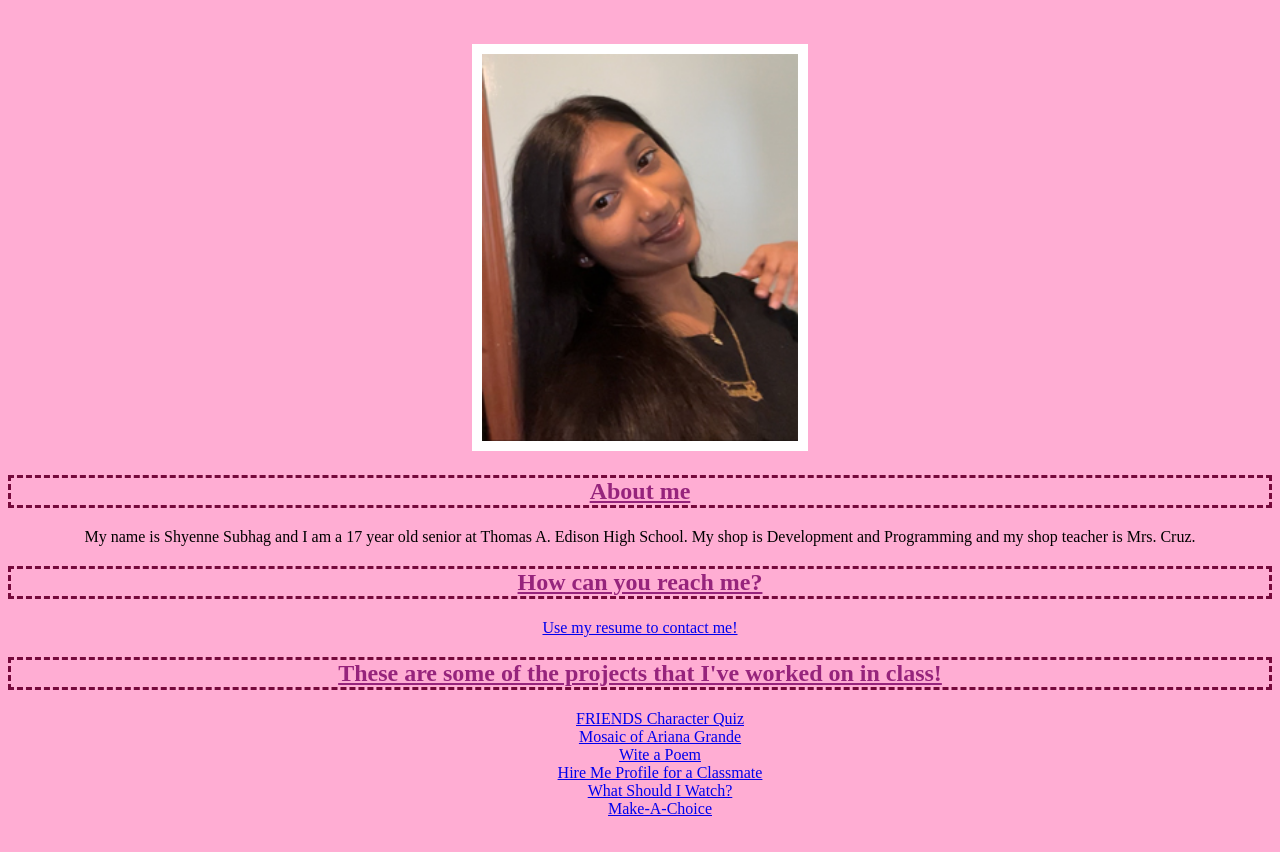
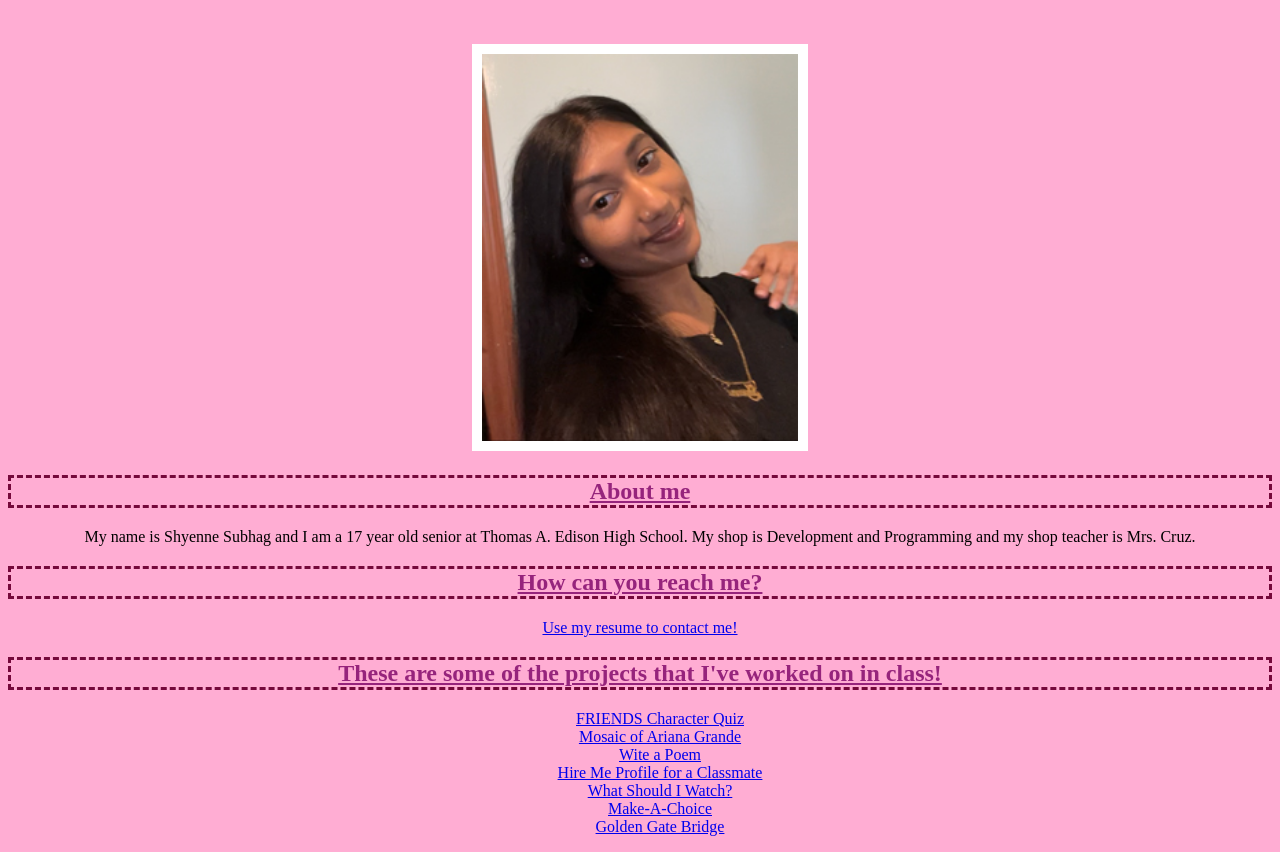
Before and after one commit to Shys1/Shys1.github.io, a plain HTML site: page index.html in a window 1280 px wide. Shown: the part 136-988 px from the top of the page. Drawn offline with Linux system fonts and the light colour scheme.

Commit message:
Added a new project

```diff
--- a/index.html
+++ b/index.html
@@ -20,6 +20,7 @@
             <li> <a href="https://shys1.github.io/HireMe-Profile" target="_blank">Hire Me Profile for a Classmate</a> </li>
             <li> <a href="https://shys1.github.io/What-Should-I-Watch" target="_blank">What Should I Watch?</a> </li>
             <li> <a href="https://Shys1.github.io/MakeAChoice" target="_blank"> Make-A-Choice</a> </li>
+            <li> <a href="https://github.com/Shys1/Golden-Gate-Bridge.git" target="_blank"> Golden Gate Bridge </a> </li>
         </ul>
 
     </body>
```
